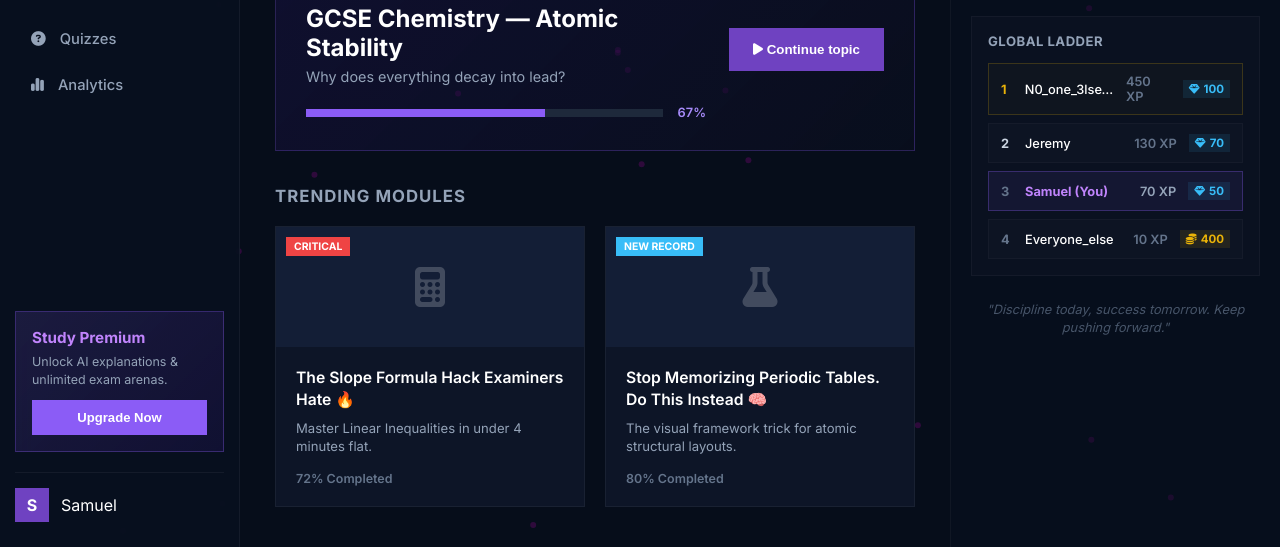
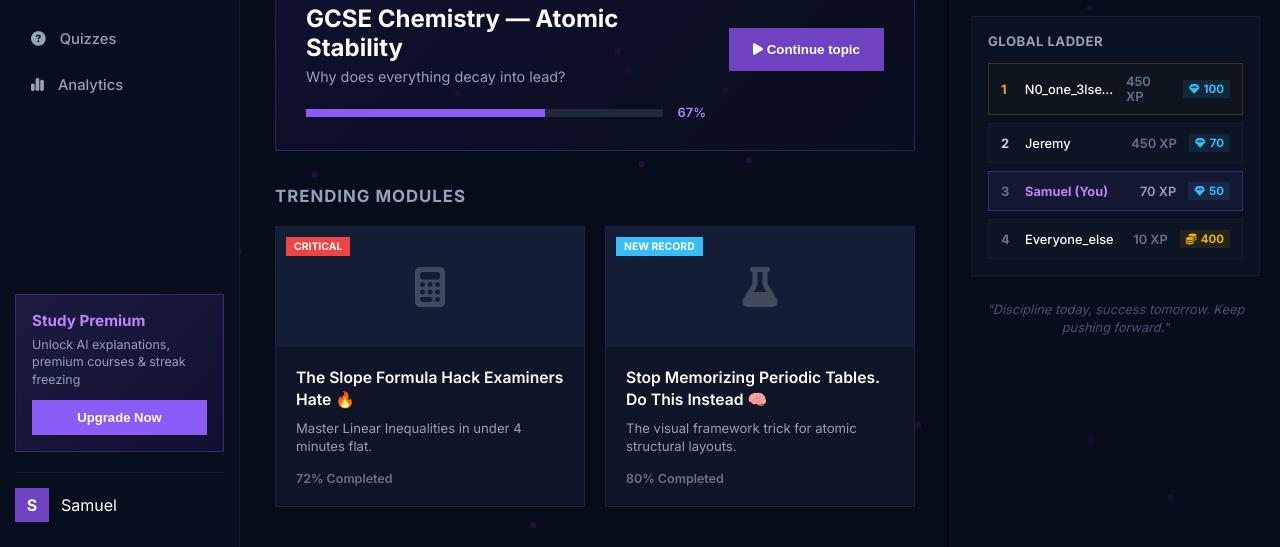
Before and after one commit to Jezz10000/studysite, a plain HTML site: page index.html in a window 1280 px wide. Shown: the part 253-800 px from the top of the page. Drawn offline with Linux system fonts and the light colour scheme; a web font is replaced by a local one.

Commit message:
Add files via upload

```diff
--- a/index.html
+++ b/index.html
@@ -3,7 +3,7 @@
 <head>
     <meta charset="UTF-8">
     <meta name="viewport" content="width=device-width, initial-scale=1.0">
-    <title>StudyHub Dashboard</title>
+    <title>Study Site - learn by the levels ahead.</title>
     <link rel="preconnect" href="https://fonts.googleapis.com">
     <link rel="preconnect" href="https://fonts.gstatic.com" crossorigin>
     <link href="https://fonts.googleapis.com/css2?family=Inter:wght@400;500;600;700&family=Playfair+Display:ital,wght@1,600;1,700&display=swap" rel="stylesheet">
@@ -31,7 +31,7 @@
 
             <div class="premium-box">
                 <h4>Study Premium</h4>
-                <p>Unlock AI explanations & unlimited exam arenas.</p>
+                <p>Unlock AI explanations, premium courses & streak freezing</p>
                 <button class="premium-btn">Upgrade Now</button>
             </div>
 
@@ -160,7 +160,7 @@
                             <div class="leader-row rank-2">
                                 <div class="rank-badge">2</div>
                                 <span class="leader-name">Jeremy</span>
-                                <span class="leader-xp">130 XP</span>
+                                <span class="leader-xp">450 XP</span>
                                 <span class="reward-tag reward-gems"><i class="fa-solid fa-gem"></i> 70</span>
                             </div>
 
```
